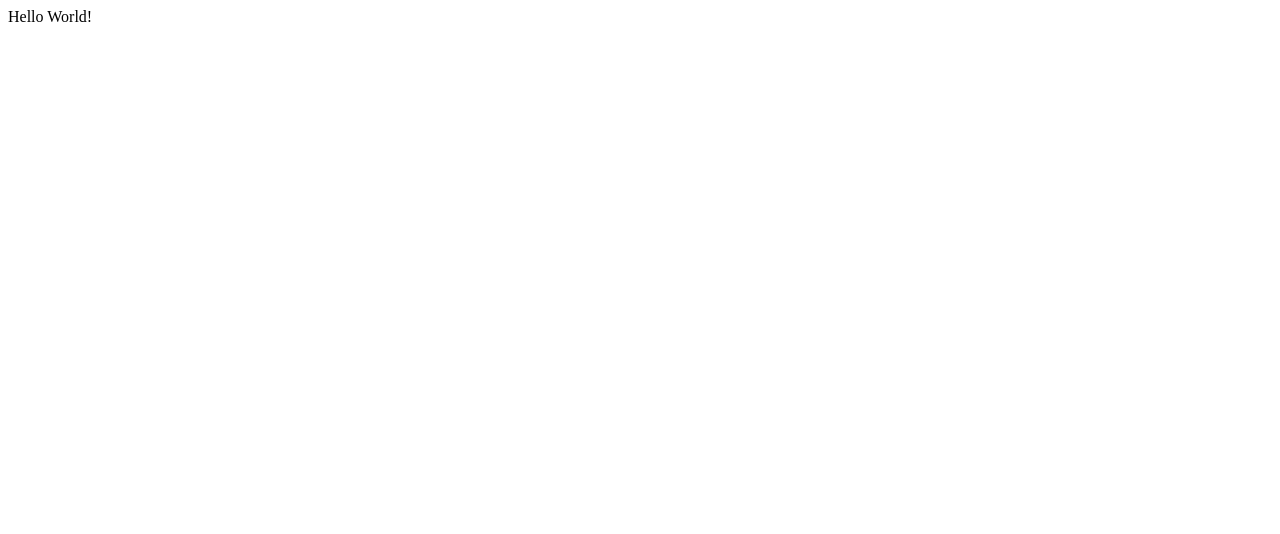
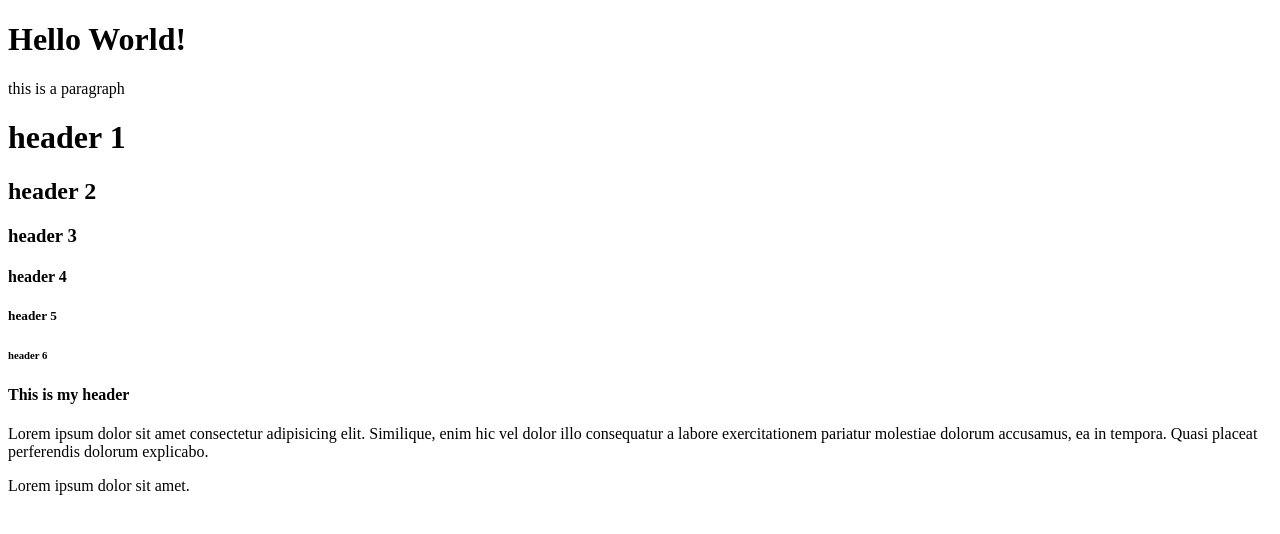
Before and after one commit to jamierosecat/Classwork, a plain HTML site: page my-first-page/index.html in a window 1280 px wide. Drawn offline with Linux system fonts and the light colour scheme.

Commit message:
fresh index page

```diff
--- a/my-first-page/index.html
+++ b/my-first-page/index.html
@@ -8,7 +8,24 @@
     </head>
 
     <body>
-        Hello World!
+        <h1>Hello World!</h1>
+        <p>this is a paragraph</p>
+        <h1>header 1</h1>
+        <h2>header 2</h2>
+        <h3>header 3</h3>
+        <h4>header 4</h4>
+        <h5>header 5</h5>
+        <h6>header 6</h6>
+<!--this is a comment-->
+
+        <h4>This is my header</h4>
+        <p>Lorem ipsum dolor sit amet consectetur adipisicing elit. Similique, enim hic vel dolor illo consequatur a labore exercitationem pariatur molestiae dolorum accusamus, ea in tempora. Quasi placeat perferendis dolorum explicabo.</p>
+        <p>Lorem ipsum dolor sit amet.</p>
+
+<!--this is another comment-->
+
+
+
     </body>
 
 
```
Also changed, not shown: my-first-page/newindex.html (added, +11 -0 lines), 1 other file.
